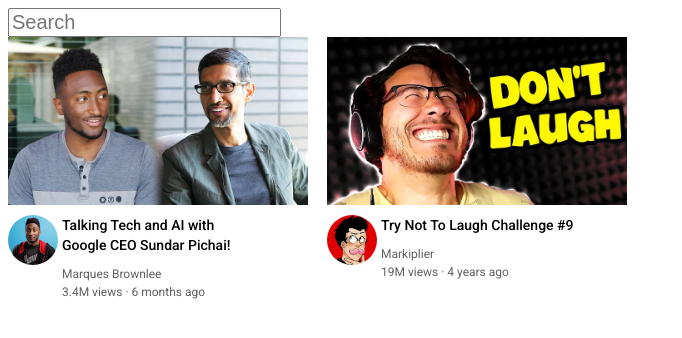
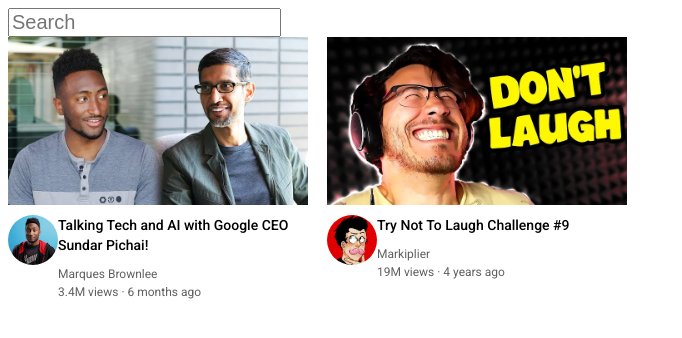
Before and after one commit to mercenar17r/youtube-clone, a plain HTML site: page index.html in a window 1280 px wide. Shown: the whole page, without its empty margins (0-682 px from the left). Drawn offline with Linux system fonts and the light colour scheme.

Commit message:
align videos preview using grid

```diff
--- a/index.html
+++ b/index.html
@@ -39,15 +39,11 @@
 				vertical-align: top;
 				margin-right: 15px;
 			}
-			.channel-picture {
-				display: inline-block;
-				width: 50px;
-				vertical-align: top;
+			.video-info-grid {
+				display: grid;
+				grid-template-columns: 50px 1fr;
 			}
-			.video-info {
-				display: inline-block;
-				width: 200px;
-			}
+
 			.profile-picture {
 				width: 100%;
 				border-radius: 30px;
@@ -73,7 +69,7 @@
 			<div class="thumbnail-row">
 				<img class="thumbnail" src="thumbnails/thumbnail-1.webp" />
 			</div>
-			<div>
+			<div class="video-info-grid">
 				<div class="channel-picture">
 					<img class="profile-picture" src="channel-pictures/channel-1.jpeg" />
 				</div>
@@ -91,7 +87,7 @@
 			<div class="thumbnail-row">
 				<img class="thumbnail" src="thumbnails/thumbnail-2.webp" />
 			</div>
-			<div>
+			<div class="video-info-grid">
 				<div class="channel-picture">
 					<img class="profile-picture" src="channel-pictures/channel-2.jpeg" />
 				</div>
```
Also changed, not shown: 1 other file.
